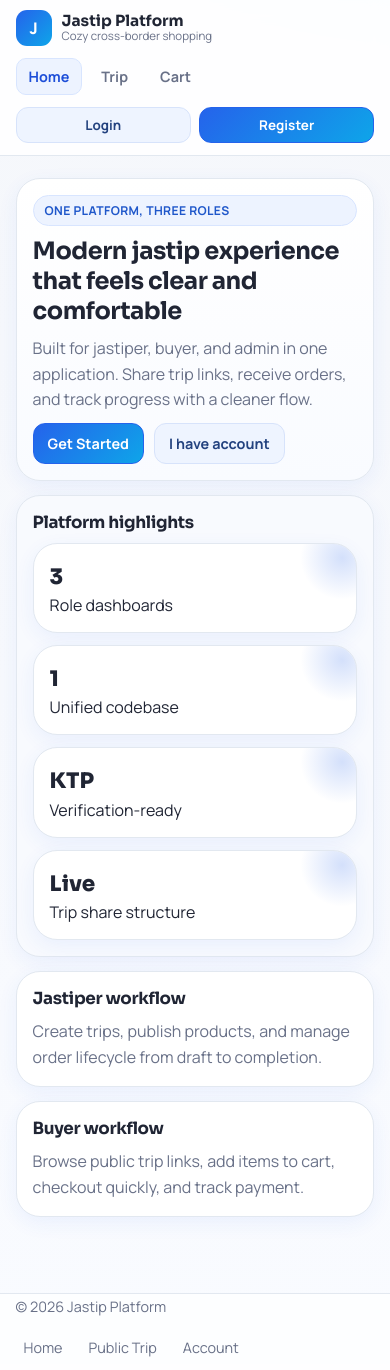
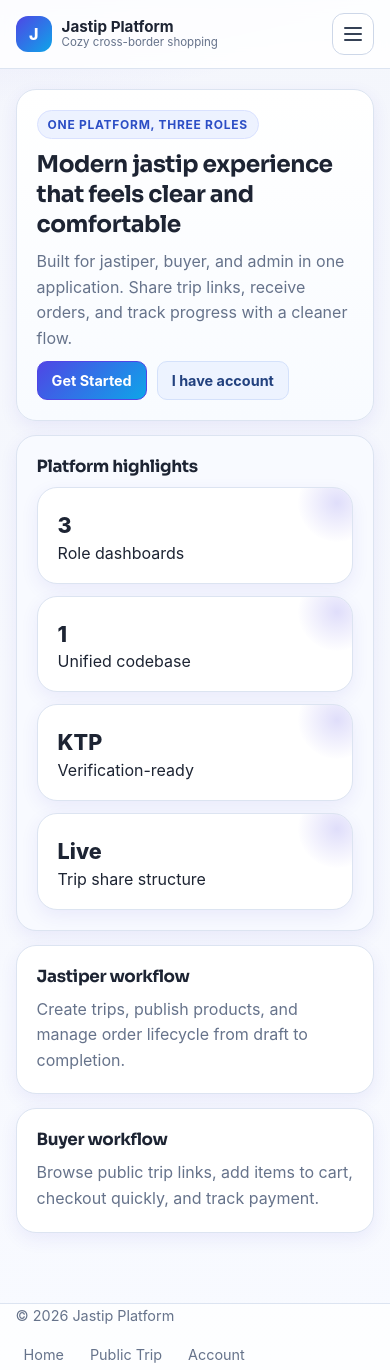
Before and after one commit to fabiokounang/jastiper, a Node server app: page / in a window 390 px wide. Run offline with Node 20, Linux system fonts and the light colour scheme; some libraries are stand-ins or nearby versions.

Commit message:
ui: add mobile hamburger nav and modern app-style refresh
Co-authored-by: Fabio <fabiokounang11@gmail.com>

```diff
--- a/public/css/style.css
+++ b/public/css/style.css
@@ -1,33 +1,34 @@
 :root {
-  --font-base: "Manrope", system-ui, -apple-system, Segoe UI, Roboto, Helvetica, Arial, sans-serif;
-  --font-title: "Sora", "Manrope", system-ui, sans-serif;
+  --font-base: "Inter", system-ui, -apple-system, Segoe UI, Roboto, Helvetica, Arial, sans-serif;
+  --font-title: "Sora", "Inter", system-ui, sans-serif;
 
-  --bg: #f5f7fb;
-  --bg-accent: #eef3ff;
+  --bg: #f4f6fc;
+  --bg-grad-a: rgba(88, 80, 236, 0.18);
+  --bg-grad-b: rgba(59, 178, 255, 0.16);
   --surface: #ffffff;
-  --surface-2: #f8fafe;
-  --text: #202534;
-  --muted: #697188;
+  --surface-soft: #f8faff;
+  --text: #1d2433;
+  --muted: #66738b;
 
-  --primary: #2563eb;
-  --primary-dark: #1d4ed8;
-  --secondary: #0ea5e9;
+  --primary: #4f46e5;
+  --primary-strong: #4338ca;
+  --accent: #0ea5e9;
 
   --ok-bg: #e8f8ef;
-  --ok-text: #157347;
-  --bad-bg: #fbeceb;
+  --ok-text: #0f7a46;
+  --bad-bg: #fbecec;
   --bad-text: #b3261e;
 
-  --line: #e2e8f0;
-  --line-2: #d5deec;
-  --focus: rgba(37, 99, 235, 0.25);
+  --line: #dce4f1;
+  --line-strong: #cdd7e8;
+  --focus: rgba(79, 70, 229, 0.24);
 
-  --radius-xl: 24px;
-  --radius-lg: 16px;
-  --radius-md: 12px;
+  --radius-xl: 20px;
+  --radius-lg: 14px;
+  --radius-md: 10px;
 
-  --shadow-soft: 0 10px 30px rgba(15, 23, 42, 0.07);
-  --shadow-card: 0 6px 20px rgba(37, 99, 235, 0.07);
+  --shadow-soft: 0 10px 28px rgba(15, 23, 42, 0.08);
+  --shadow-card: 0 6px 18px rgba(67, 56, 202, 0.08);
 }
 
 * {
@@ -44,26 +45,9 @@ body {
   font-family: var(--font-base);
   color: var(--text);
   background:
-    radial-gradient(900px 420px at -5% -15%, rgba(37, 99, 235, 0.12), transparent 50%),
-    radial-gradient(700px 380px at 110% -10%, rgba(14, 165, 233, 0.14), transparent 52%),
-    linear-gradient(180deg, var(--bg) 0%, #f9fbff 100%);
-}
-
-a {
-  color: inherit;
-}
-
-.container {
-  width: min(1140px, 92%);
-  margin: 0 auto;
-}
-
-.container.small {
-  width: min(680px, 92%);
-}
-
-.page-shell {
-  padding: 22px 0 50px;
+    radial-gradient(920px 440px at -7% -10%, var(--bg-grad-a), transparent 55%),
+    radial-gradient(800px 420px at 108% -12%, var(--bg-grad-b), transparent 53%),
+    linear-gradient(180deg, var(--bg) 0%, #f8faff 100%);
 }
 
 h1,
@@ -76,11 +60,11 @@ h4 {
 }
 
 h1 {
-  font-size: clamp(1.5rem, 2.5vw, 2.2rem);
+  font-size: clamp(1.45rem, 2.4vw, 2.2rem);
 }
 
 h2 {
-  font-size: clamp(1.2rem, 2vw, 1.65rem);
+  font-size: clamp(1.2rem, 2vw, 1.6rem);
 }
 
 h3 {
@@ -92,22 +76,41 @@ p {
   line-height: 1.6;
 }
 
-/* topbar */
+a {
+  color: inherit;
+}
+
+.container {
+  width: min(1120px, 92%);
+  margin: 0 auto;
+}
+
+.container.small {
+  width: min(680px, 92%);
+}
+
+.page-shell {
+  padding: 20px 0 46px;
+}
+
+/* Topbar and mobile nav */
 .topbar {
   position: sticky;
   top: 0;
-  z-index: 30;
-  backdrop-filter: blur(10px);
-  background: rgba(255, 255, 255, 0.85);
+  z-index: 40;
   border-bottom: 1px solid var(--line);
+  backdrop-filter: blur(9px);
+  background: rgba(255, 255, 255, 0.86);
 }
 
 .topbar-inner {
-  min-height: 72px;
+  min-height: 68px;
   display: grid;
-  grid-template-columns: auto 1fr auto;
-  gap: 12px;
+  grid-template-columns: auto auto;
+  justify-content: space-between;
   align-items: center;
+  gap: 10px;
+  padding: 10px 0;
 }
 
 .brand {
@@ -120,13 +123,13 @@ p {
 .brand-icon {
   width: 36px;
   height: 36px;
-  border-radius: 11px;
-  background: linear-gradient(135deg, var(--primary), var(--secondary));
-  color: #fff;
-  font-weight: 800;
+  border-radius: 12px;
   display: inline-flex;
   align-items: center;
   justify-content: center;
+  color: #fff;
+  font-weight: 800;
+  background: linear-gradient(135deg, var(--primary), var(--accent));
 }
 
 .brand-copy {
@@ -135,8 +138,7 @@ p {
 }
 
 .brand-copy strong {
-  font-family: var(--font-title);
-  font-size: 0.96rem;
+  font-size: 0.95rem;
 }
 
 .brand-copy small {
@@ -144,49 +146,92 @@ p {
   color: var(--muted);
 }
 
+.menu-toggle {
+  width: 42px;
+  height: 42px;
+  border: 1px solid var(--line-strong);
+  border-radius: 12px;
+  background: #fff;
+  display: inline-flex;
+  flex-direction: column;
+  justify-content: center;
+  align-items: center;
+  gap: 4px;
+  cursor: pointer;
+}
+
+.menu-toggle span {
+  width: 18px;
+  height: 2px;
+  background: #354155;
+  border-radius: 999px;
+  transition: transform 0.2s ease, opacity 0.2s ease;
+}
+
+.topbar[data-menu-open="true"] .menu-toggle span:nth-child(1) {
+  transform: translateY(6px) rotate(45deg);
+}
+
+.topbar[data-menu-open="true"] .menu-toggle span:nth-child(2) {
+  opacity: 0;
+}
+
+.topbar[data-menu-open="true"] .menu-toggle span:nth-child(3) {
+  transform: translateY(-6px) rotate(-45deg);
+}
+
+.topbar-menu {
+  grid-column: 1 / -1;
+  display: none;
+  width: 100%;
+  padding-top: 4px;
+}
+
+.topbar[data-menu-open="true"] .topbar-menu {
+  display: grid;
+  gap: 10px;
+}
+
 .nav {
-  display: flex;
-  align-items: center;
+  display: grid;
   gap: 6px;
-  justify-self: center;
 }
 
 .nav-link {
   text-decoration: none;
+  font-size: 0.93rem;
   color: var(--muted);
-  padding: 8px 12px;
+  font-weight: 650;
+  padding: 10px 12px;
+  border-radius: 10px;
   border: 1px solid transparent;
-  border-radius: 10px;
-  font-size: 0.9rem;
-  font-weight: 650;
 }
 
 .nav-link:hover,
 .nav-link.active {
-  color: var(--primary-dark);
-  background: #edf3ff;
-  border-color: #d8e5ff;
+  color: var(--primary-strong);
+  background: #eef2ff;
+  border-color: #d9e0ff;
 }
 
 .topbar-actions {
-  display: flex;
-  align-items: center;
+  display: grid;
   gap: 8px;
-  justify-self: end;
 }
 
 .role-chip {
+  width: fit-content;
   padding: 6px 10px;
   border-radius: 999px;
-  border: 1px solid #d6e4ff;
-  background: #f3f8ff;
-  color: #2155c7;
+  border: 1px solid #d9e2ff;
+  background: #f2f6ff;
+  color: #284cc8;
   font-size: 0.78rem;
   font-weight: 700;
   text-transform: capitalize;
 }
 
-/* shared */
+/* Cards and layouts */
 .card {
   background: var(--surface);
   border: 1px solid var(--line);
@@ -201,32 +246,31 @@ p {
 
 .card.cozy {
   background:
-    linear-gradient(180deg, #ffffff 0%, #f9fbff 100%),
-    linear-gradient(120deg, rgba(37, 99, 235, 0.04), rgba(14, 165, 233, 0.05));
+    linear-gradient(180deg, #ffffff 0%, #f8fbff 100%),
+    linear-gradient(130deg, rgba(79, 70, 229, 0.05), rgba(14, 165, 233, 0.06));
 }
 
 .card.subtle {
-  background: var(--surface-2);
+  background: var(--surface-soft);
 }
 
-.hero-grid {
+.hero-grid,
+.grid {
   display: grid;
   gap: 14px;
-  grid-template-columns: 1.2fr 0.8fr;
 }
 
-.badge {
-  display: inline-flex;
-  align-items: center;
-  padding: 6px 11px;
-  border-radius: 999px;
-  background: #edf3ff;
-  border: 1px solid #d8e5ff;
-  color: #1f57ca;
-  font-size: 0.76rem;
-  font-weight: 700;
-  letter-spacing: 0.03em;
-  text-transform: uppercase;
+.stats-grid {
+  display: grid;
+  gap: 12px;
+}
+
+.stats-grid.two-col,
+.stats-grid.three-col,
+.stats-grid.four-col,
+.grid.two-col,
+.hero-grid {
+  grid-template-columns: 1fr;
 }
 
 .stack {
@@ -234,39 +278,22 @@ p {
   gap: 10px;
 }
 
-.actions,
-.hero-actions,
-.page-header-actions,
-.toolbar {
-  display: flex;
-  flex-wrap: wrap;
-  gap: 10px;
+.badge {
+  width: fit-content;
+  border-radius: 999px;
+  padding: 6px 10px;
+  border: 1px solid #d9e1ff;
+  background: #edf2ff;
+  color: #2c4ec5;
+  font-size: 0.75rem;
+  font-weight: 750;
+  text-transform: uppercase;
+  letter-spacing: 0.06em;
 }
 
-.grid {
-  display: grid;
-  gap: 14px;
-}
-
-.grid.two-col {
-  grid-template-columns: repeat(2, minmax(0, 1fr));
-}
-
-.stats-grid {
-  display: grid;
-  gap: 12px;
-}
-
-.stats-grid.two-col {
-  grid-template-columns: repeat(2, minmax(0, 1fr));
-}
-
-.stats-grid.three-col {
-  grid-template-columns: repeat(3, minmax(0, 1fr));
-}
-
-.stats-grid.four-col {
-  grid-template-columns: repeat(4, minmax(0, 1fr));
+.kpi {
+  font-size: 1.35rem;
+  font-weight: 780;
 }
 
 .kpi-card {
@@ -277,26 +304,17 @@ p {
 .kpi-card::after {
   content: "";
   position: absolute;
-  right: -28px;
-  top: -28px;
-  width: 84px;
-  height: 84px;
+  right: -24px;
+  top: -24px;
+  width: 78px;
+  height: 78px;
   border-radius: 999px;
-  background: radial-gradient(circle, rgba(37, 99, 235, 0.2), transparent 70%);
-}
-
-.kpi {
-  margin: 0;
-  font-family: var(--font-title);
-  font-size: 1.34rem;
-  font-weight: 780;
+  background: radial-gradient(circle, rgba(79, 70, 229, 0.18), transparent 72%);
 }
 
 .page-header {
   margin-bottom: 14px;
-  display: flex;
-  justify-content: space-between;
-  align-items: flex-start;
+  display: grid;
   gap: 12px;
 }
 
@@ -386,35 +403,34 @@ p {
 
 .btn-primary {
   color: #fff;
-  background: linear-gradient(135deg, var(--primary), var(--secondary));
   border-color: var(--primary);
+  background: linear-gradient(135deg, var(--primary), var(--accent));
 }
 
 .btn-primary:hover {
-  background: linear-gradient(135deg, var(--primary-dark), #0284c7);
+  background: linear-gradient(135deg, var(--primary-strong), #0284c7);
 }
 
 .btn-ghost {
   color: #23427f;
-  background: #eef4ff;
-  border-color: #d7e3fb;
+  border-color: #d4e1fb;
+  background: #edf3ff;
 }
 
 .btn-ghost:hover {
-  background: #e5eeff;
+  background: #e4edff;
 }
 
 .full {
   width: 100%;
 }
 
-/* forms */
 .auth-shell {
   width: min(1120px, 94%);
-  margin: 24px auto;
+  margin: 22px auto;
   display: grid;
   gap: 14px;
-  grid-template-columns: 1fr 1.2fr;
+  grid-template-columns: 1fr;
 }
 
 .auth-left,
@@ -517,29 +523,26 @@ textarea {
 .flash-error {
   background: var(--bad-bg);
   color: var(--bad-text);
-  border-color: #f5d0cd;
+  border-color: #f2d2cf;
 }
 
-/* errors */
 .error-card {
-  margin-top: 28px;
+  margin-top: 20px;
 }
 
 .error-code {
-  font-size: 2.35rem;
-  font-family: var(--font-title);
-  color: var(--primary-dark);
+  font-size: 2.25rem;
+  color: var(--primary-strong);
 }
 
-/* footer */
 .site-footer {
-  margin-top: 26px;
+  margin-top: 24px;
   border-top: 1px solid var(--line);
-  background: rgba(255, 255, 255, 0.75);
+  background: rgba(255, 255, 255, 0.76);
 }
 
 .site-footer-inner {
-  min-height: 70px;
+  min-height: 66px;
   display: flex;
   align-items: center;
   justify-content: space-between;
@@ -561,61 +564,76 @@ textarea {
 }
 
 .footer-nav a:hover {
-  color: var(--primary-dark);
-  background: #ebf2ff;
+  color: var(--primary-strong);
+  background: #edf2ff;
 }
 
-/* mobile first overrides */
-@media (max-width: 980px) {
-  .hero-grid,
-  .auth-shell,
-  .grid.two-col,
-  .stats-grid.three-col,
-  .stats-grid.four-col {
-    grid-template-columns: 1fr;
+@media (min-width: 761px) {
+  .menu-toggle {
+    display: none;
+  }
+
+  .topbar-menu {
+    display: grid !important;
+    grid-column: auto;
+    grid-template-columns: 1fr auto;
+    align-items: center;
+    gap: 12px;
+    padding-top: 0;
+  }
+
+  .topbar-inner {
+    grid-template-columns: auto 1fr;
+  }
+
+  .nav {
+    display: flex;
+    justify-self: center;
+    align-items: center;
+    gap: 6px;
+  }
+
+  .topbar-actions {
+    display: flex;
+    align-items: center;
+    gap: 8px;
+    justify-self: end;
+  }
+
+  .hero-grid {
+    grid-template-columns: 1.2fr 0.8fr;
+  }
+
+  .grid.two-col {
+    grid-template-columns: repeat(2, minmax(0, 1fr));
   }
 
   .stats-grid.two-col {
     grid-template-columns: repeat(2, minmax(0, 1fr));
   }
-}
 
-@media (max-width: 760px) {
-  .topbar-inner {
-    grid-template-columns: 1fr;
-    align-items: start;
-    padding: 10px 0 12px;
+  .stats-grid.three-col {
+    grid-template-columns: repeat(3, minmax(0, 1fr));
   }
 
-  .nav {
-    width: 100%;
-    overflow-x: auto;
-    justify-self: start;
-  }
-
-  .topbar-actions {
-    width: 100%;
-    justify-self: start;
-  }
-
-  .topbar-actions .btn,
-  .topbar-actions form {
-    flex: 1;
+  .stats-grid.four-col {
+    grid-template-columns: repeat(4, minmax(0, 1fr));
   }
 
   .page-header {
-    flex-direction: column;
-    align-items: stretch;
+    grid-template-columns: 1fr auto;
+    align-items: start;
   }
 
-  .form-grid.two-col,
-  .stats-grid.two-col {
-    grid-template-columns: 1fr;
+  .auth-shell {
+    grid-template-columns: 1fr 1.18fr;
   }
 
-  .card,
-  .auth-left,
-  .empty-state {
-    padding: 16px;
+  .form-grid.two-col {
+    grid-template-columns: repeat(2, minmax(0, 1fr));
+  }
+
+  .form-grid .span-2 {
+    grid-column: span 2;
   }
 }
--- a/public/js/main.js
+++ b/public/js/main.js
@@ -1 +1,48 @@
-// Shared client-side script placeholder for later stages.
+(function initMobileMenu() {
+  const topbar = document.querySelector('[data-topbar]');
+  const toggleButton = document.querySelector('[data-menu-toggle]');
+  const nav = document.getElementById('primary-navigation');
+
+  if (!topbar || !toggleButton || !nav) {
+    return;
+  }
+
+  const closeMenu = () => {
+    topbar.setAttribute('data-menu-open', 'false');
+    toggleButton.setAttribute('aria-expanded', 'false');
+  };
+
+  const openMenu = () => {
+    topbar.setAttribute('data-menu-open', 'true');
+    toggleButton.setAttribute('aria-expanded', 'true');
+  };
+
+  toggleButton.addEventListener('click', () => {
+    const isOpen = topbar.getAttribute('data-menu-open') === 'true';
+    if (isOpen) {
+      closeMenu();
+    } else {
+      openMenu();
+    }
+  });
+
+  nav.querySelectorAll('a').forEach((link) => {
+    link.addEventListener('click', () => {
+      if (window.matchMedia('(max-width: 760px)').matches) {
+        closeMenu();
+      }
+    });
+  });
+
+  document.addEventListener('keydown', (event) => {
+    if (event.key === 'Escape') {
+      closeMenu();
+    }
+  });
+
+  window.addEventListener('resize', () => {
+    if (window.innerWidth > 760) {
+      closeMenu();
+    }
+  });
+})();
--- a/views/partials/head.ejs
+++ b/views/partials/head.ejs
@@ -13,4 +13,5 @@
     rel="stylesheet"
   />
   <link rel="stylesheet" href="/public/css/style.css" />
+  <script defer src="/public/js/main.js"></script>
 </head>
--- a/views/partials/header.ejs
+++ b/views/partials/header.ejs
@@ -1,4 +1,4 @@
-<header class="topbar">
+<header class="topbar" data-topbar data-menu-open="false">
   <div class="container topbar-inner">
     <a href="/" class="brand">
       <span class="brand-icon">J</span>
@@ -8,7 +8,21 @@
       </span>
     </a>
 
-    <nav class="nav" aria-label="Main navigation">
+    <button
+      type="button"
+      class="menu-toggle"
+      aria-controls="primary-navigation"
+      aria-expanded="false"
+      aria-label="Toggle navigation menu"
+      data-menu-toggle
+    >
+      <span></span>
+      <span></span>
+      <span></span>
+    </button>
+
+    <div class="topbar-menu" data-menu-wrapper>
+      <nav id="primary-navigation" class="nav" aria-label="Main navigation">
         <a href="/" class="nav-link <%= currentPath === '/' ? 'active' : '' %>">Home</a>
         <a href="/trip/sample-trip" class="nav-link <%= currentPath.includes('/trip') ? 'active' : '' %>">Trip</a>
         <a href="/cart" class="nav-link <%= currentPath === '/cart' ? 'active' : '' %>">Cart</a>
@@ -35,4 +49,5 @@
         <% } %>
       </div>
     </div>
+  </div>
 </header>
```
Also changed, not shown: other parts of public/css/style.css (+25 -36 lines). Lines whose indentation alone changed are shown as unchanged.
